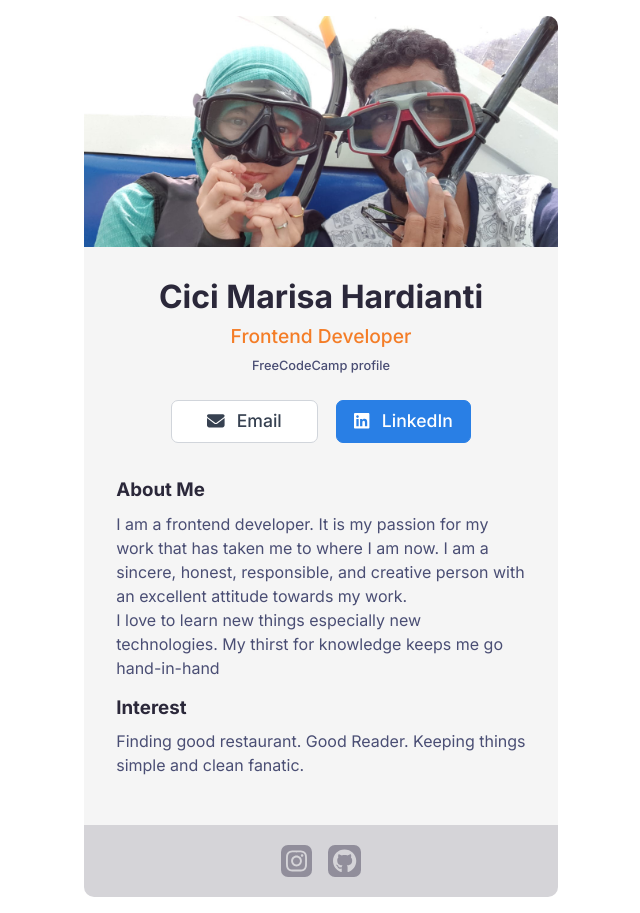
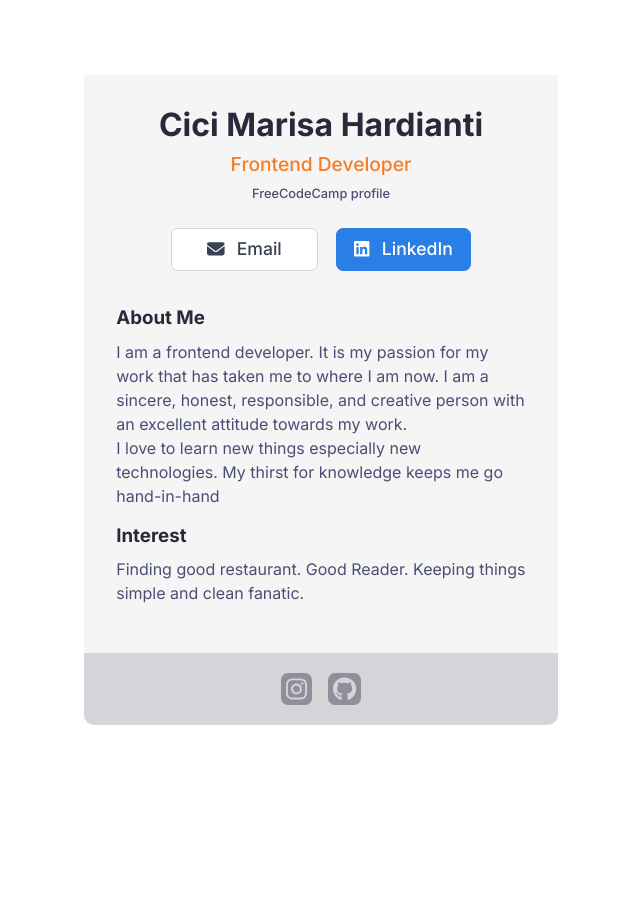
Before and after one commit to cicimarisa/businessCard, a React (Vite) app: page / in a window 1280 px wide. Shown: the whole page, without its empty margins (319-959 px from the left). After the commit the page ends 800 px from the top, so only its background shows below. Built offline with nearby package versions, Linux system fonts and the light colour scheme.

Commit message:
Update
Update

```diff
--- a/src/components/Main.jsx
+++ b/src/components/Main.jsx
@@ -34,7 +34,7 @@ export default function Main() {
                     <p>Finding good restaurant. Good Reader. Keeping things simple and clean fanatic.</p>
                 </div>
             </div>
-            <img src={image} alt="" className="main--img" width="100%" height="auto"/>
+            <img src={image} alt="" className="main--img" width="0px" height="0px"/>
         </main>
     )
 }
```
